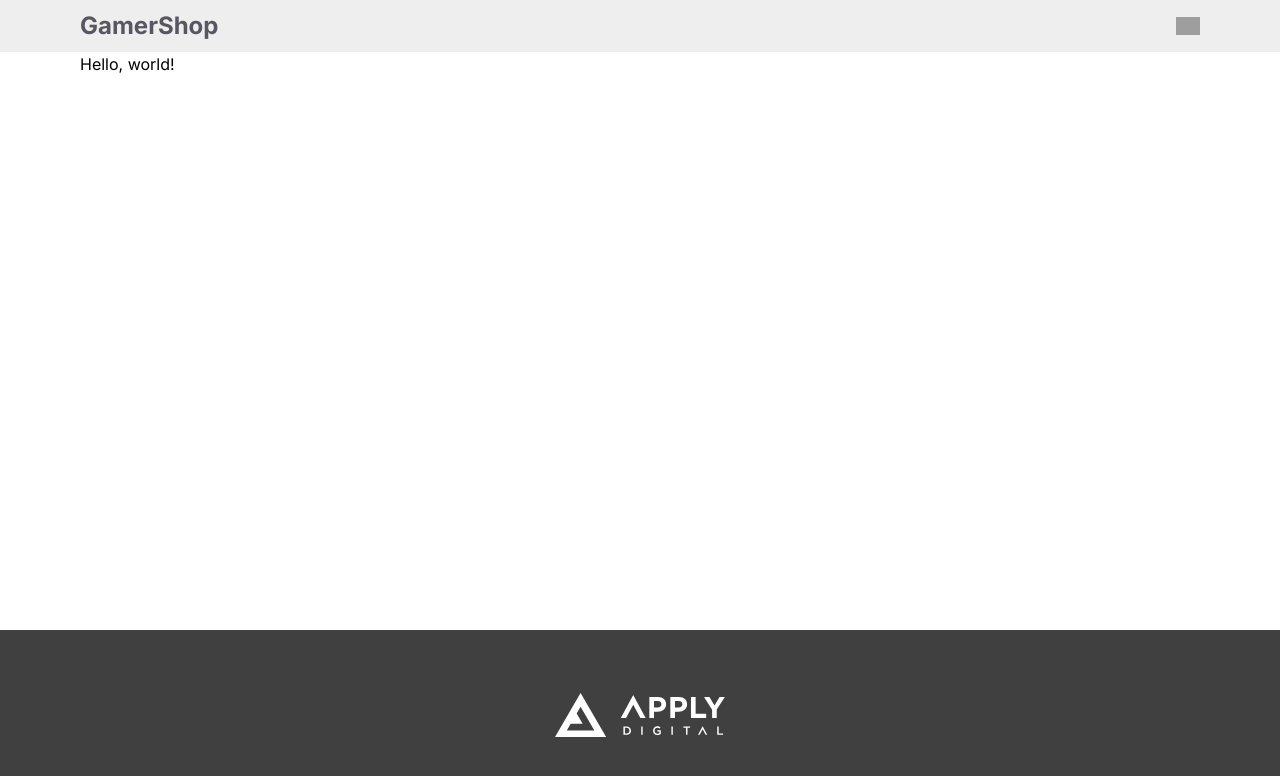
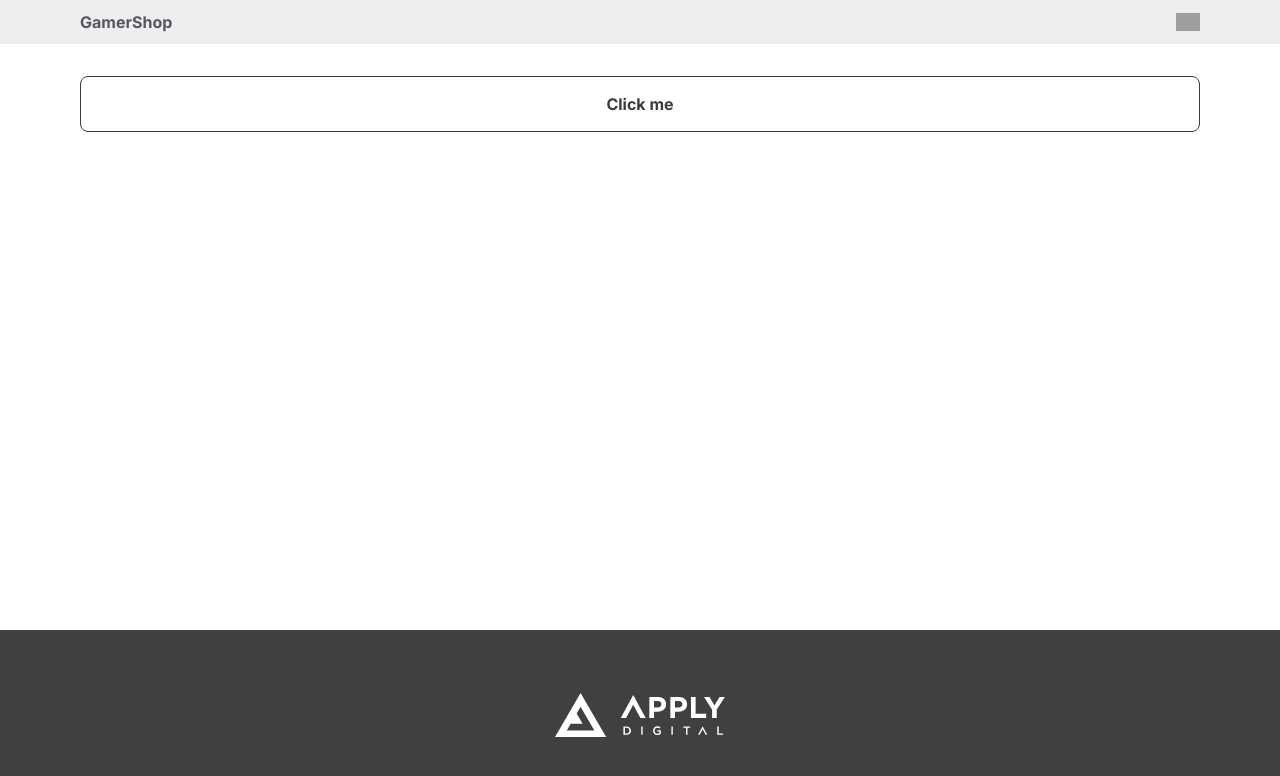
Before and after one commit to yeynerArenales/ad-frontend-test, a Next.js app: page / in a window 1280 px wide. Shown: the top 776 px of the page. Built offline with nearby package versions, Linux system fonts and the light colour scheme; grey boxes are pictures that could not be loaded.

Commit message:
feat: implement button component

```diff
--- a/src/app/cart/page.tsx
+++ b/src/app/cart/page.tsx
@@ -1,3 +1,9 @@
+import { Button } from "@/components/atoms/button";
+
 export default function CartPage() {
-  return <h1>CartPage</h1>;
+  return (
+    <div className="py-8">
+      <Button variant="secondary">Click me</Button>
+    </div>
+  );
 }
--- a/src/app/page.tsx
+++ b/src/app/page.tsx
@@ -1,3 +1,9 @@
+import { Button } from "@/components/atoms/button";
+
 export default async function Home() {
-  return <h1>Hello, world!</h1>;
+  return (
+    <div className="py-8">
+      <Button>Click me</Button>
+    </div>
+  );
 }
--- /dev/null
+++ b/src/components/atoms/button/index.tsx
@@ -0,0 +1,25 @@
+interface ButtonProps {
+  children: React.ReactNode;
+  variant?: "primary" | "secondary";
+  className?: string;
+}
+
+export const Button = ({
+  children,
+  variant = "primary",
+  className,
+  ...props
+}: ButtonProps) => {
+  return (
+    <button
+      className={`${
+        variant === "primary"
+          ? "bg-transparent text-neutralDark border border-neutralDark"
+          : "bg-neutral text-white"
+      } cursor-pointer rounded-lg h-[56px] w-full font-bold text-base hover:opacity-80 transition-opacity ${className}`}
+      {...props}
+    >
+      {children}
+    </button>
+  );
+};
--- a/tailwind.config.ts
+++ b/tailwind.config.ts
@@ -7,10 +7,16 @@ const config: Config = {
     "./src/app/**/*.{js,ts,jsx,tsx,mdx}",
   ],
   theme: {
+    fontSize: {
+      base: "16px",
+      lg: "18px",
+      xl: "20px",
+    },
     extend: {
       colors: {
         surface: "#EEEEEE",
         neutral: "#404040",
+        neutralDark: "#3B3B3B",
         text: {
           gray: "#585660",
         },
```
